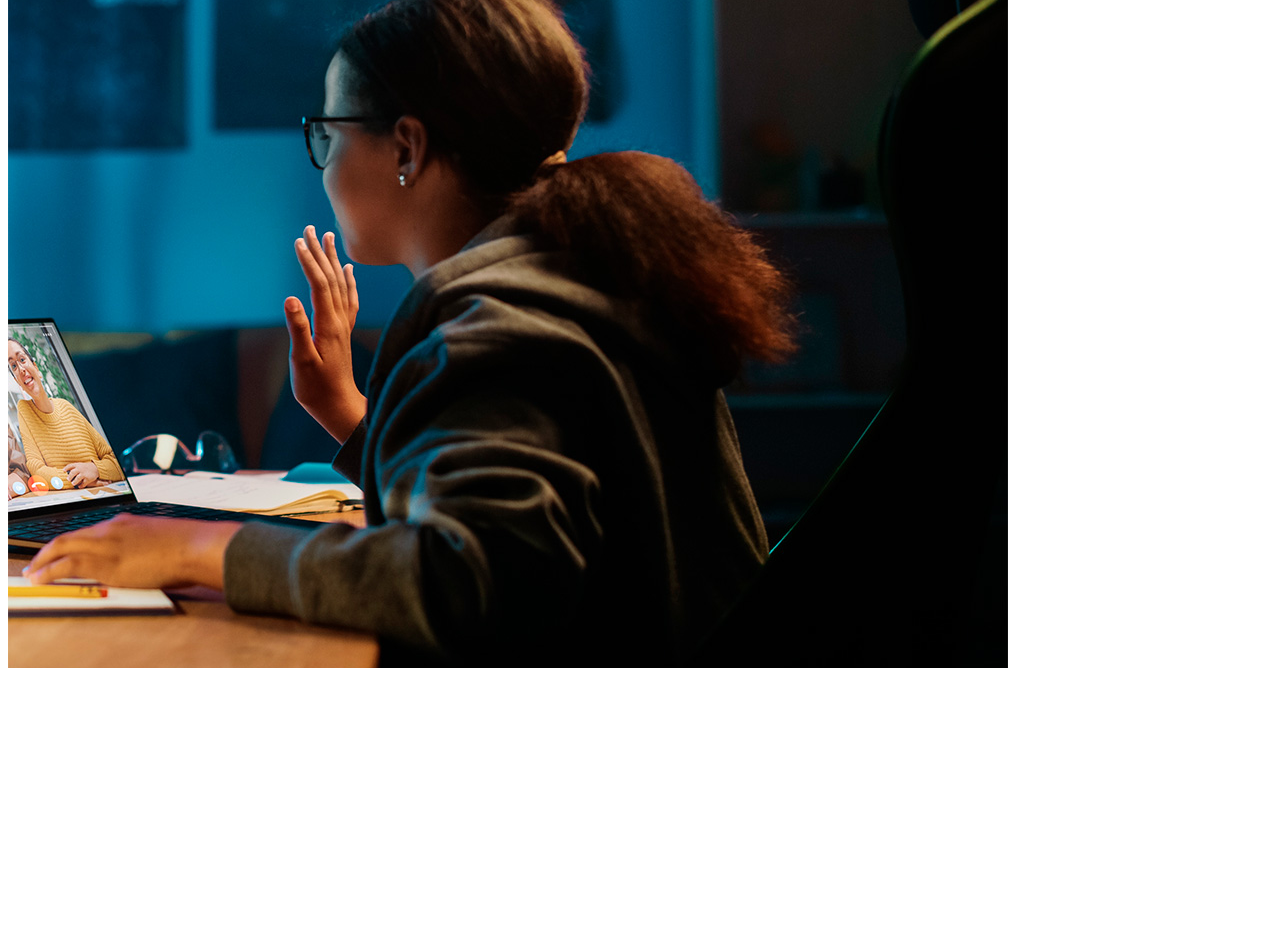
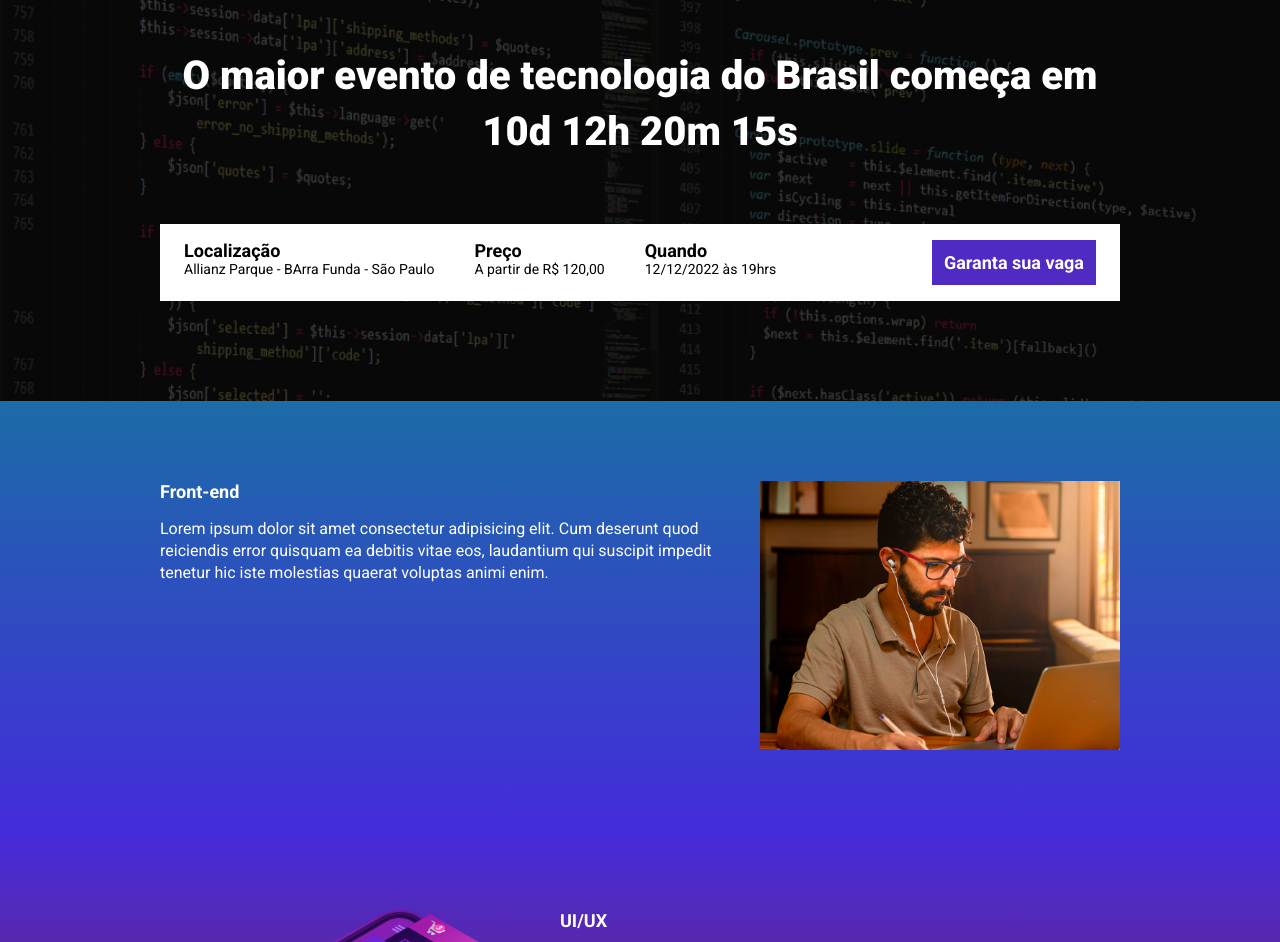
Before and after one commit to karensantana278/parcel-lp, a website built with Parcel: page src/index.html in a window 1280 px wide. Shown: the part 160-1102 px from the top of the page. Before the commit the page ends 840 px from the top, so only its background shows below. Built offline with nearby package versions, Linux system fonts and the light colour scheme.

Commit message:
finish sections lp

```diff
--- a/src/index.html
+++ b/src/index.html
@@ -1,15 +1,86 @@
 <!DOCTYPE html>
-<html lang="en">
+<html lang="pt-br">
 <head>
     <meta charset="UTF-8">
     <meta name="viewport" content="width=device-width, initial-scale=1.0">
-    <title>Document</title>
+    <title>EBAC Tech Talks</title>
     <link rel="stylesheet" href="styles/main.scss">
+    <link rel="preconnect" href="https://fonts.googleapis.com">
+    <link rel="preconnect" href="https://fonts.gstatic.com" crossorigin>
+    <link href="https://fonts.googleapis.com/css2?family=Roboto:wght@400;700;900&display=swap" rel="stylesheet">
 </head>
 <body>
-    <h1>Ola</h1>
 
-    <img src="./images/backend.png" alt="">
+    <header class="hero">
+        <div class="container">
+
+            <img class="hero__logo" src="./images/ebac_logo.svg" alt="ebac">
+
+            <p class="hero__text">
+                O maior evento de tecnologia do Brasil começa em 10d 12h 20m 15s
+            </p>
+
+            <div class="infos-bar">
+                <ul class="infos-bar__infos">
+                    <li class="infos-bar__infos__item">
+                        <b>Localização</b>
+                        Allianz Parque - BArra Funda - São Paulo
+                    </li>
+                    <li class="infos-bar__infos__item">
+                        <b>Preço</b>
+                        A partir de R$ 120,00
+                    </li>
+                    <li class="infos-bar__infos__item">
+                        <b>Quando</b>
+                        12/12/2022 às 19hrs
+                    </li>
+                </ul>
+
+                <a class="button button--primary" href="#">Garanta sua vaga</a>
+            </div>
+        </div>
+    </header>
+
+    <section class="event event--frontend">
+        <div class="container">
+            <div class="event__details">
+                <h2 class="event__details__title">Front-end</h2>
+                <p class="event__details__description">Lorem ipsum dolor sit amet consectetur adipisicing elit. Cum deserunt quod reiciendis error quisquam ea debitis vitae eos, laudantium qui suscipit impedit tenetur hic iste molestias quaerat voluptas animi enim.</p>
+            </div>
+            <img class="event__image" src="./images/frontend.png" alt="front-end">
+        </div>
+    </section>
+
+    <section class="event event--ui-ux event--image-left">
+        <div class="container">
+            <div class="event__details">
+                <h2 class="event__details__title">UI/UX</h2>
+                <p class="event__details__description">Lorem ipsum dolor sit amet consectetur adipisicing elit. Cum deserunt quod reiciendis error quisquam ea debitis vitae eos, laudantium qui suscipit impedit tenetur hic iste molestias quaerat voluptas animi enim.</p>
+            </div>
+            <img class="event__image" src="./images/ui-ux.png" alt="UI/UX">
+        </div>
+    </section>
+
+    <section class="event event--data-science">
+        <div class="container">
+            <div class="event__details">
+                <h2 class="event__details__title">Data Science</h2>
+                <p class="event__details__description">Lorem ipsum dolor sit amet consectetur adipisicing elit. Cum deserunt quod reiciendis error quisquam ea debitis vitae eos, laudantium qui suscipit impedit tenetur hic iste molestias quaerat voluptas animi enim.</p>
+            </div>
+            <img class="event__image" src="./images/data.png" alt="Data Science">
+        </div>
+    </section>
+
+    <section class="event event--backend event--image-left">
+        <div class="container">
+            <div class="event__details">
+                <h2 class="event__details__title">Backend</h2>
+                <p class="event__details__description">Lorem ipsum dolor sit amet consectetur adipisicing elit. Cum deserunt quod reiciendis error quisquam ea debitis vitae eos, laudantium qui suscipit impedit tenetur hic iste molestias quaerat voluptas animi enim.</p>
+            </div>
+            <img class="event__image" src="./images/backend.png" alt="Backend">
+        </div>
+    </section>
+
 
     <script src="scripts/main.js"></script>
 </body>
--- /dev/null
+++ b/src/styles/_event.scss
@@ -0,0 +1,63 @@
+@use 'variables';
+
+.event{
+    padding: 80px 0;
+
+    &--frontend{
+        background-image: linear-gradient(variables.$blue1, variables.$blue2);
+    }
+
+    &--ui-ux{
+        background-image: linear-gradient(variables.$blue2, variables.$pink);
+    }
+
+    &--data-science{
+        background-image: linear-gradient(variables.$pink, variables.$yellow);
+    }
+
+    &--backend{
+        background-image: linear-gradient(variables.$yellow, variables.$pink);
+    }
+
+    &--image-left{
+        .container{
+            flex-direction: row-reverse;
+        }
+    }
+
+    .container{
+        display: flex;
+        gap: 40px;
+    }
+
+    &__details{
+        &__title{
+            font-size: 18px;
+            font-weight: bold;
+            margin-bottom: 16px;
+        }
+
+        &__description{
+            line-height: 22px;
+        }
+    }
+
+    &__image{
+        max-width: 360px;
+    }
+
+    @media(max-width: 640px){
+        .container{
+            display: block;
+        }
+
+        &__details{
+            margin-bottom: 16px;
+        }
+
+        &__image{
+            width: 100%;
+        }
+    }
+
+}
--- /dev/null
+++ b/src/styles/_hero.scss
@@ -0,0 +1,51 @@
+.hero{
+    padding-top: 64px;
+    padding-bottom: 100px;
+    background-image: url(../images/fundo.png);
+    background-repeat: no-repeat;
+    background-size: cover;
+    position: relative;
+
+    .container{
+        position: relative;
+    }
+
+    &::before{
+        position: absolute;
+        top: 0;
+        left: 0;
+        width: 100%;
+        height: 100%;
+        background-color: rgba(0, 0, 0, 0.7);
+        content: '';
+    }
+
+    &__logo{
+        margin: 0 auto;
+        height: 80px;
+        display: block;
+    }
+
+    &__text{
+        margin: 64px 0px;
+        text-align: center;
+        font-size: 40px;
+        line-height: 56px;
+        font-weight: 800;
+    }
+
+    @media(max-width: 640px){
+        padding: 40px 0px;
+
+
+        &__logo{
+            height: 40px;
+        }
+
+        &__text{
+            font-size: 22px;
+            line-height: 24px;
+            margin: 24px 0;
+        }
+    }
+}
--- /dev/null
+++ b/src/styles/_variables.scss
@@ -0,0 +1,8 @@
+$textColor: white;
+$secondaryTextColor: black;
+$bgButton: #4f2ac3;
+
+$blue1: #1b6ca7 ;
+$blue2: #442bdb ;
+$pink: #89223b;
+$yellow: #9c791d;
--- /dev/null
+++ b/src/styles/components/_buttons.scss
@@ -0,0 +1,23 @@
+@use '../variables';
+
+.button{
+    padding: 12px;
+    font-size: 18px;
+    font-weight: bold;
+    display: flex;
+    justify-content: center;
+    align-items: center;
+    text-align: center;
+    text-decoration: none;
+    white-space: nowrap;
+
+    &--primary{
+        color: variables.$textColor;
+        background-color: variables.$bgButton;
+    }
+
+    @media(max-width: 640px){
+        display: block;
+        width: 100%;
+    }
+}
--- /dev/null
+++ b/src/styles/components/_infos_bar.scss
@@ -0,0 +1,43 @@
+@use '../variables';
+
+.infos-bar{
+    padding: 16px 24px;
+    background-color: variables.$textColor;
+    display: flex;
+    justify-content: space-between;
+
+    &__infos{
+        display: flex;
+        gap: 40px;
+
+        &__item{
+            font-size: 14px;
+            color: variables.$secondaryTextColor;
+
+            b{
+                font-size: 18px;
+                color: variables.$secondaryTextColor;
+                display: block;
+            }
+        }
+    }
+
+    @media(max-width:640px){
+        display: block;
+
+        &__infos{
+            display: block;
+
+            &__item{
+                margin-bottom: 24px;
+            }
+        }
+    }
+
+    @media(max-width: 1024px){
+        &__infos{
+            gap: 16px;
+        }
+    }
+
+}
--- a/src/styles/main.scss
+++ b/src/styles/main.scss
@@ -0,0 +1,28 @@
+@use 'hero';
+@use 'components/buttons';
+@use 'components/infos_bar';
+@use 'event';
+@use 'variables';
+
+*{
+    margin: 0;
+    padding: 0;
+    box-sizing: border-box;
+    font-family: 'Roboto', sans-serif;
+    color: variables.$textColor;
+    list-style: none;
+}
+
+.container{
+    max-width: 960px;
+    width: 100%;
+    margin: 0 auto;
+
+    @media(max-width: 640px){
+        max-width: 80%;
+    }
+
+    @media(max-width: 1024px){
+        max-width: 90%;
+    }
+}
```
